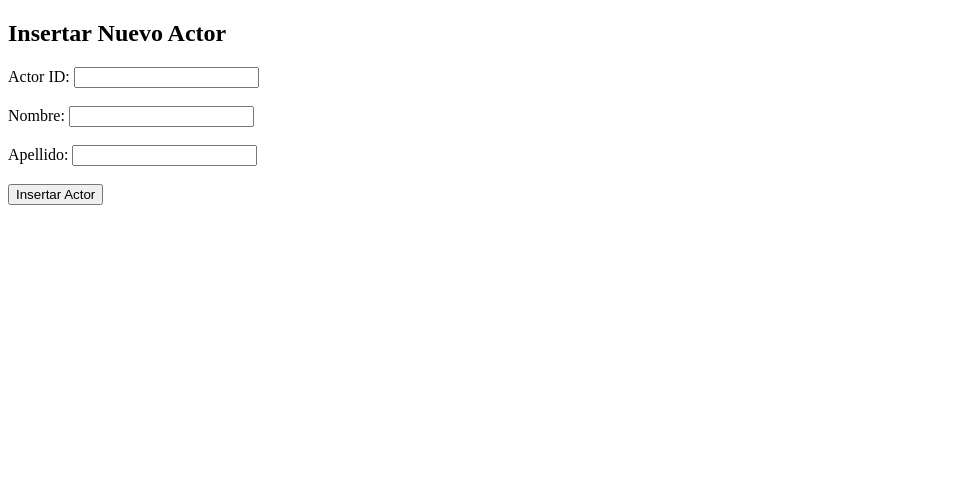
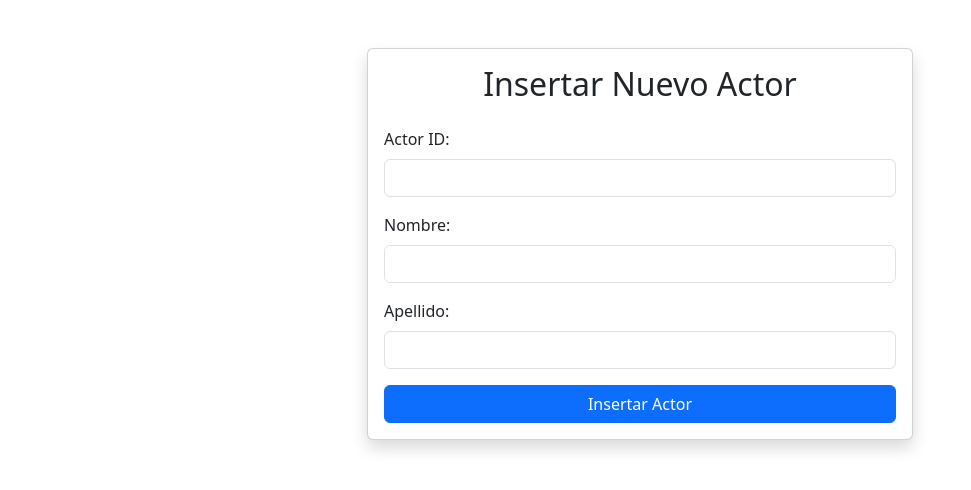
Before and after one commit to JoanM2K4/tarea7, a PHP site: page /formulario.php in a window 1280 px wide. Shown: the top 490 px of the page, without its empty margins (0-971 px from the left). Run offline with PHP 8.4, Linux system fonts and the light colour scheme.

Commit message:
dfdfdfdfdsadsfadsfadsf

```diff
--- a/formulario.php
+++ b/formulario.php
@@ -1,19 +1,41 @@
 <!DOCTYPE html>
 <html lang="es">
+
 <head>
     <meta charset="UTF-8">
     <meta name="viewport" content="width=device-width, initial-scale=1.0">
     <title>Insertar Actor</title>
+    <!-- Bootstrap 5 CDN -->
+    <link href="https://cdn.jsdelivr.net/npm/bootstrap@5.3.3/dist/css/bootstrap.min.css" rel="stylesheet">
 </head>
+
 <body>
-    <h2>Insertar Nuevo Actor</h2>
-    <form method="post" action="insertar_actor2.php">
-        <label for="actor_id">Actor ID:</label>
-        <input type="number" id="actor_id" name="actor_id" required><br><br>
-        <label for="first_name">Nombre:</label>
-        <input type="text" id="first_name" name="first_name" required><br><br>
-        <label for="last_name">Apellido:</label>
-        <input type="text" id="last_name" name="last_name" required><br><br>
-        <input type="submit" value="Insertar Actor">
-    </form>
+    <div class="container mt-5">
+        <div class="row justify-content-center">
+            <div class="col-md-6">
+                <div class="card shadow">
+                    <div class="card-body">
+                        <h2 class="card-title text-center mb-4">Insertar Nuevo Actor</h2>
+                        <form method="post" action="insertar_actor2.php">
+                            <div class="mb-3">
+                                <label for="actor_id" class="form-label">Actor ID:</label>
+                                <input type="number" id="actor_id" name="actor_id" class="form-control" required>
+                            </div>
+                            <div class="mb-3">
+                                <label for="first_name" class="form-label">Nombre:</label>
+                                <input type="text" id="first_name" name="first_name" class="form-control" required>
+                            </div>
+                            <div class="mb-3">
+                                <label for="last_name" class="form-label">Apellido:</label>
+                                <input type="text" id="last_name" name="last_name" class="form-control" required>
+                            </div>
+                            <div class="d-grid">
+                                <input type="submit" value="Insertar Actor" class="btn btn-primary">
+                            </div>
+                        </form>
+                    </div>
+                </div>
+            </div>
+        </div>
+    </div>
 </body>
```
